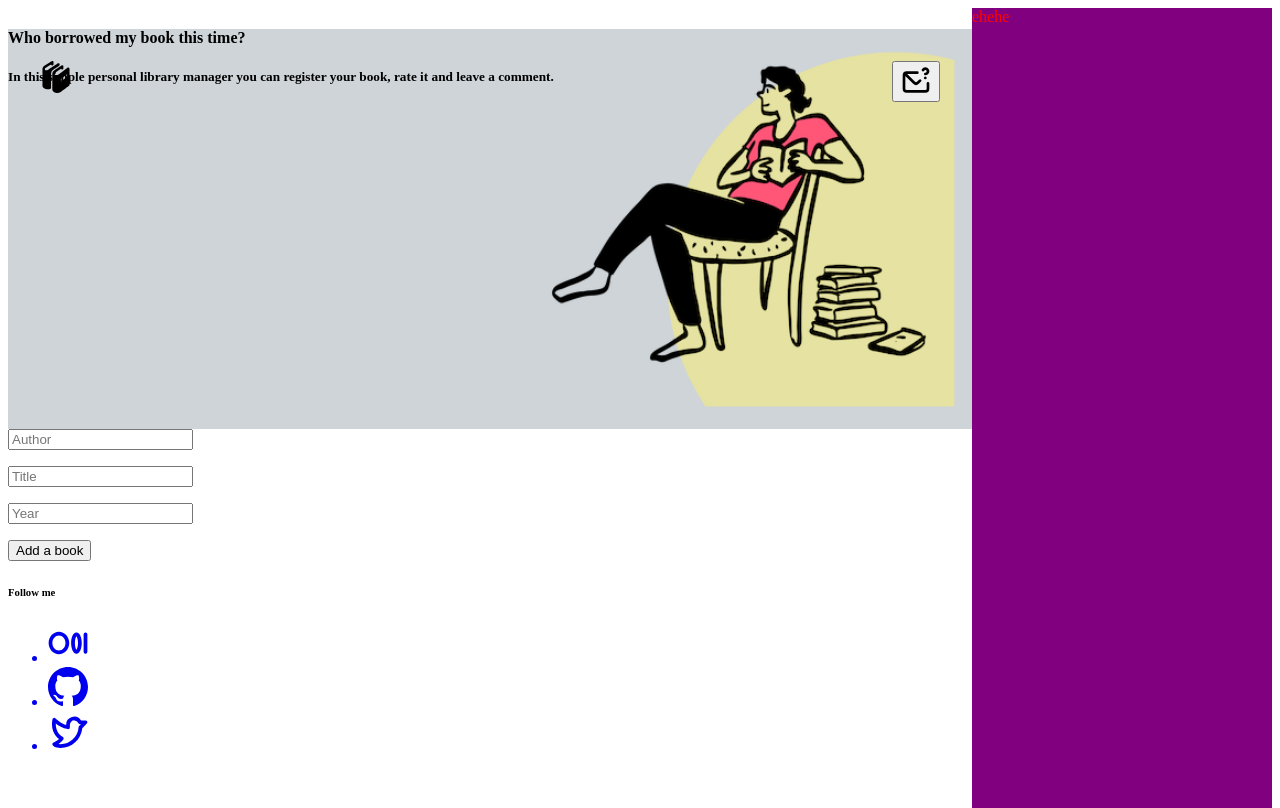
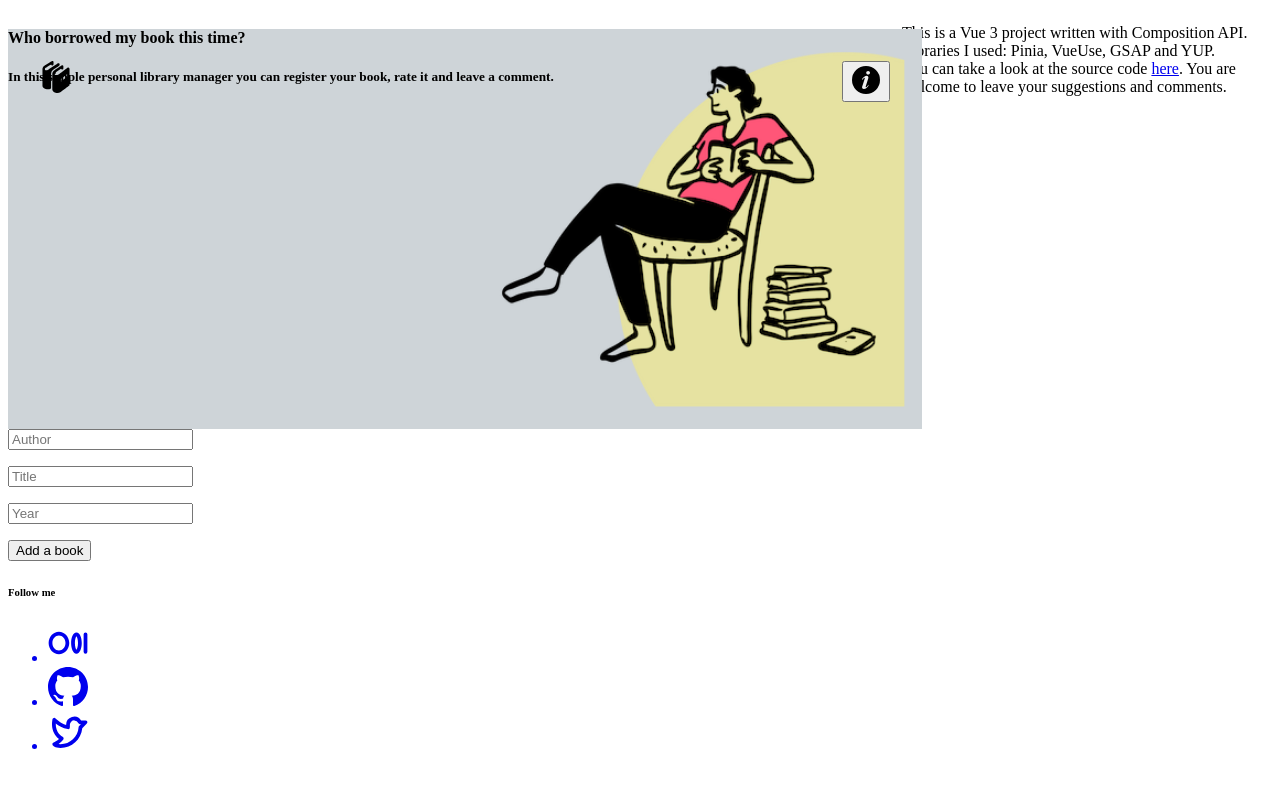
Before and after one commit to ni4yja/personal-library-manager, a Vue app: page / in a window 1280 px wide. Both pictures are taken after a click on the button 1216 px from the left and 81 px from the top of the page. Built offline with nearby package versions, Linux system fonts and the light colour scheme.

Commit message:
work on sidebar animation

```diff
--- /dev/null
+++ b/src/icons/InfoIcon.vue
@@ -0,0 +1,20 @@
+<template>
+  <svg width="1em" height="1em" viewBox="0 0 1024 1024">
+    <path
+      fill="currentColor"
+      d="M512 64a448 448 0 1 1 0 896.064A448 448 0 0 1 512 64zm67.2 275.072c33.28 0 60.288-23.104 60.288-57.344s-27.072-57.344-60.288-57.344c-33.28 0-60.16 23.104-60.16 57.344s26.88 57.344 60.16 57.344zM590.912 699.2c0-6.848 2.368-24.64 1.024-34.752l-52.608 60.544c-10.88 11.456-24.512 19.392-30.912 17.28a12.992 12.992 0 0 1-8.256-14.72l87.68-276.992c7.168-35.136-12.544-67.2-54.336-71.296c-44.096 0-108.992 44.736-148.48 101.504c0 6.784-1.28 23.68.064 33.792l52.544-60.608c10.88-11.328 23.552-19.328 29.952-17.152a12.8 12.8 0 0 1 7.808 16.128L388.48 728.576c-10.048 32.256 8.96 63.872 55.04 71.04c67.84 0 107.904-43.648 147.456-100.416z"
+    ></path>
+  </svg>
+</template>
+
+<script>
+export default {
+  name: 'InfoIcon'
+}
+</script>
+
+<style scoped>
+svg {
+  font-size: 2rem;
+}
+</style>
--- a/src/icons/QuestionIcon.vue
+++ /dev/null
@@ -1,20 +0,0 @@
-<template>
-  <svg width="1em" height="1em" viewBox="0 0 24 24">
-    <path
-      fill="currentColor"
-      d="M16.77 5.37A1 1 0 0 0 18.13 5a1 1 0 0 1 .87-.5a1 1 0 0 1 0 2a1 1 0 0 0 0 2A3 3 0 1 0 16.4 4a1 1 0 0 0 .37 1.37ZM21 13.5a1 1 0 0 0-1 1v4a1 1 0 0 1-1 1H5a1 1 0 0 1-1-1V8.91l5.88 5.89a3 3 0 0 0 4.24 0l1.64-1.64a1 1 0 1 0-1.42-1.42l-1.64 1.64a1 1 0 0 1-1.4 0L5.41 7.5H13a1 1 0 0 0 0-2H5a3 3 0 0 0-3 3v10a3 3 0 0 0 3 3h14a3 3 0 0 0 3-3v-4a1 1 0 0 0-1-1Zm-2.71-3.71a1 1 0 0 0 0 1.42l.15.12a.76.76 0 0 0 .18.09a.64.64 0 0 0 .18.06h.2a1 1 0 0 0 .71-1.71a1 1 0 0 0-1.42.02Z"
-    ></path>
-  </svg>
-</template>
-
-<script>
-export default {
-  name: 'QuestionIcon'
-}
-</script>
-
-<style scoped>
-svg {
-  font-size: 2rem;
-}
-</style>
--- a/src/views/Home.vue
+++ b/src/views/Home.vue
@@ -3,7 +3,7 @@ import { ref } from 'vue'
 import AddBook from '../components/AddBook.vue'
 import BookList from '../components/BookList.vue'
 import Footer from '../components/Footer.vue'
-import QuestionIcon from '../icons/QuestionIcon.vue'
+import InfoIcon from '../icons/InfoIcon.vue'
 import BooksIcon from '../icons/BooksIcon.vue'
 import gsap from 'gsap'
 
@@ -13,20 +13,36 @@ const sidebar = ref()
 
 const openSidebar = async () => {
   const mainWidth = main.value.clientWidth
+  const sidebarTextWidth = sidebar.value.firstChild.clientWidth
 
   await gsap.to(`#main-container`, {
-    width: mainWidth - 300
+    width: mainWidth - 350
   })
+
+  gsap.fromTo(
+    `#sidebar-container p`,
+    {
+      opacity: 0,
+      right: -sidebarTextWidth * 2
+    },
+    {
+      opacity: 1,
+      right: 0,
+      delay: 0.5
+    }
+  )
 
   await gsap.fromTo(
     `#sidebar-container`,
     {
       width: 0,
-      opacity: 0
+      opacity: 0,
+      zIndex: 0
     },
     {
-      width: 300,
-      opacity: 1
+      width: 350,
+      opacity: 1,
+      zIndex: 1
     }
   )
 
@@ -40,7 +56,7 @@ const closeSidebar = async () => {
   gsap.fromTo(
     `#sidebar-container`,
     {
-      width: 300,
+      width: 350,
       opacity: 1
     },
     {
@@ -49,10 +65,10 @@ const closeSidebar = async () => {
     }
   )
 
-  await gsap.fromTo(
+  gsap.fromTo(
     `#main-container`,
     {
-      width: mainWidth - 300
+      width: mainWidth - 350
     },
     {
       width: windowWidth
@@ -84,16 +100,16 @@ const closeSidebar = async () => {
                 <button
                   v-if="!isInfoBtnShow"
                   @click="openSidebar()"
-                  class="outline btn-transparent text-danger"
+                  class="outline btn-transparent text-link"
                 >
-                  <QuestionIcon />
+                  <InfoIcon />
                 </button>
                 <button
                   v-if="isInfoBtnShow"
                   @click="closeSidebar()"
-                  class="outline btn-transparent text-danger"
+                  class="outline btn-transparent text-link"
                 >
-                  <QuestionIcon />
+                  <InfoIcon />
                 </button>
               </div>
             </div>
@@ -108,7 +124,19 @@ const closeSidebar = async () => {
       </div>
       <Footer />
     </div>
-    <div id="sidebar-container" ref="sidebar" class="sidebar">ehehe</div>
+    <div
+      id="sidebar-container"
+      ref="sidebar"
+      class="sidebar bg-black text-light pt-16 u-text-center"
+    >
+      <p>
+        This is a Vue 3 project written with Composition API. Libraries I used:
+        Pinia, VueUse, GSAP and YUP.<br />
+        You can take a look at the source code
+        <a href="https://github.com/ni4yja/personal-library-manager">here</a>.
+        You are welcome to leave your suggestions and comments.
+      </p>
+    </div>
   </div>
 </template>
 
@@ -136,11 +164,17 @@ const closeSidebar = async () => {
   opacity: 0;
   position: absolute;
   right: 0;
-  color: red;
-  background: purple;
   min-height: 100vh;
   height: 100%;
-  width: 300px;
+  width: 350px;
   z-index: 0;
+  box-sizing: border-box;
+}
+
+.sidebar p {
+  opacity: 0;
+  position: absolute;
+  width: 100%;
+  padding: 0 20px;
 }
 </style>
```
